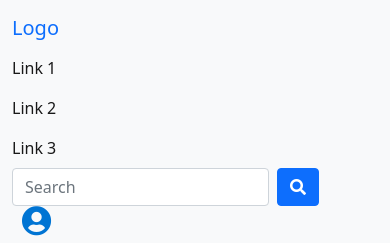
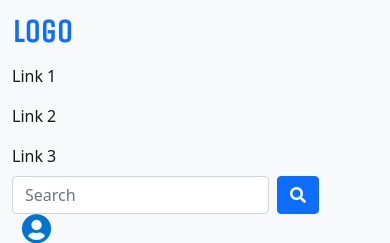
Before and after one commit to KidusAlemayehu/profile-web-app-with-flask, a Flask app: page / in a window 390 px wide. Shown: the top 243 px of the page. Run offline with Flask 2, Linux system fonts and the light colour scheme; some libraries are stand-ins or nearby versions; some web fonts are replaced.

Commit message:
templates edition

```diff
--- a/templates/base.html
+++ b/templates/base.html
@@ -15,7 +15,9 @@
     <nav class="navbar navbar-expand-sm navbar-fixed bg-light">
         <div class="container-fluid">
             <ul class="navbar-nav">
-                <a class="navbar-brand" href="#">Logo</a>
+                <li class="nav-item">
+                    <a class="navbar-brand" href="#">Logo</a>
+                </li>
                 <li class="nav-item">
                     <a class="nav-link" href="#">Link 1</a>
                 </li>
@@ -39,7 +41,7 @@
     <section class="showcase">
         <div class="container-fluid">
             <div class="row">
-                <div class="col-xl-4">
+                <div class="col-xl-4 col-lg-4 col-md-6 col-sm-12">
                     <div class="card bg-white">
                         <div class="card-body">
                             <h1>Almost There</h1>
--- a/templates/styles.css
+++ b/templates/styles.css
@@ -1,18 +1,29 @@
 @import url('https://fonts.googleapis.com/css2?family=Lobster&display=swap');
 @import url('https://fonts.googleapis.com/css2?family=Arima+Madurai:wght@700&display=swap');
 @import url('https://fonts.googleapis.com/css2?family=Arima+Madurai:wght@700&family=Gudea:ital@1&display=swap');
+@import url('https://fonts.googleapis.com/css2?family=Unica+One&display=swap');
 * {
     margin: 0;
     padding: 0;
+}
+
+.navbar .navbar-brand {
+    font-family: 'Unica One', sans-serif;
+    font-size: 2em;
+    font-weight: bold;
 }
 
 .navbar .nav-link {
     color: #181818;
 }
 
+.navbar .nav-link:hover {
+    color: rgb(0, 116, 211);
+}
+
 .showcase .card {
     border-radius: 20px;
-    margin: 12em 0 12em 5em;
+    margin: 12em 0 12em 3em;
     box-shadow: 0 4px 8px 0 rgba(0, 0, 0, 0.2), 0 6px 20px 0 rgba(0, 0, 0, 0.19);
     background: rgba(255, 255, 255, 0.5)
 }
```
